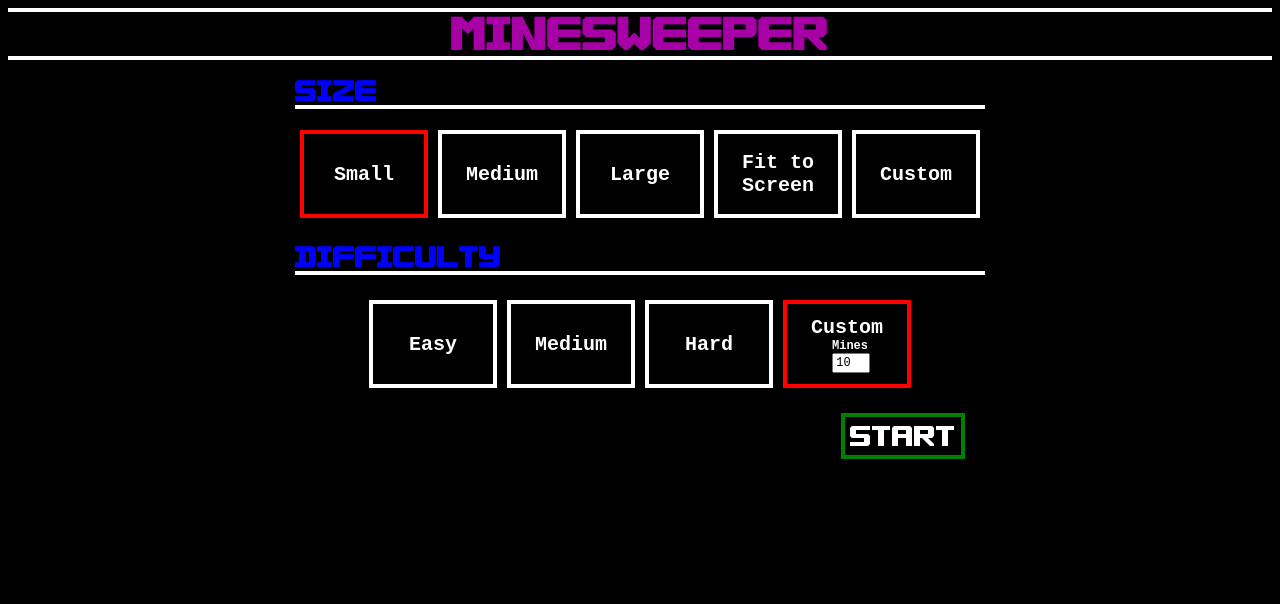
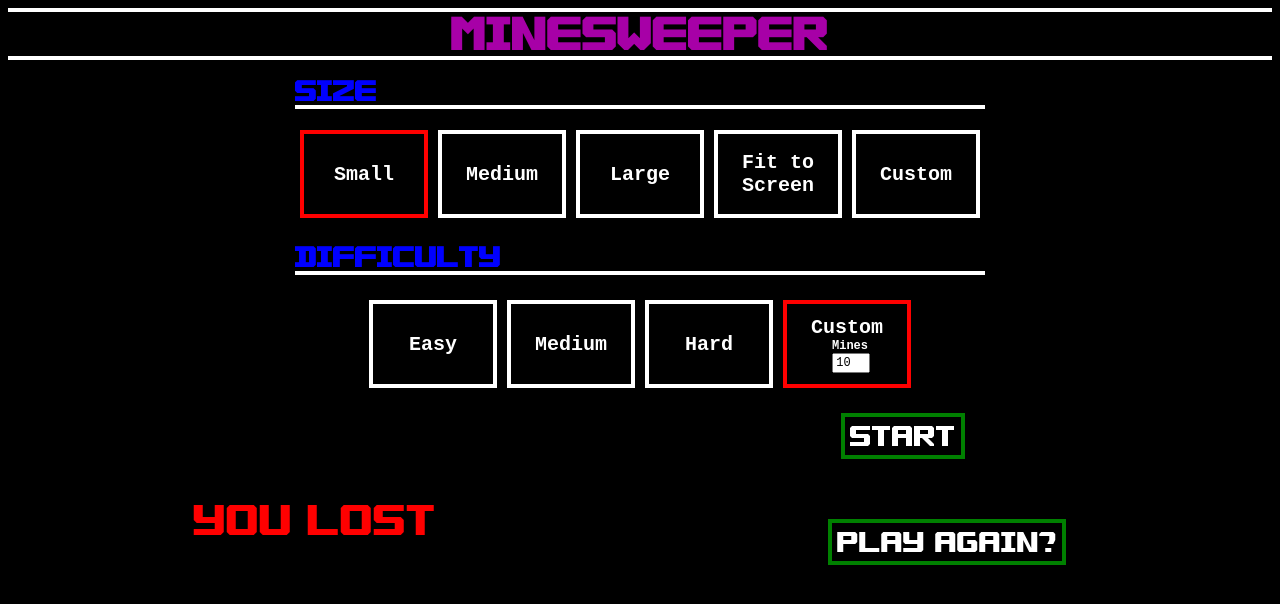
Before and after one commit to rachel2bester/minesweeper, a website built with webpack: page src/index.html in a window 1280 px wide. Built offline with nearby package versions, Linux system fonts and the light colour scheme.

Commit message:
started end screen

```diff
--- a/src/index.html
+++ b/src/index.html
@@ -55,5 +55,11 @@
     </div>
 
     <div class="field"></div>
+
+    <div class="end">
+        <div class="end__message">You Lost</div>
+        <div class="end__button">Play Again?</div>
+    </div>
+
 </body>
 </html>
--- a/src/script.js
+++ b/src/script.js
@@ -315,8 +315,8 @@
             console.log(screen.height + "   " + screen.width)
             break;
         default:
-            height = heightInput.value;
-            width = widthInput.value;
+            height = document.querySelector("#height").value;
+            width = document.querySelector("#width").value;
     }
 
     return {
@@ -350,3 +350,5 @@
 sizeOptions.forEach((option) => option.addEventListener("click", onSizeOptionChange))
 difficultyOptions.forEach((option) => option.addEventListener("click", onDifficultyOptionChange))
 flag.addEventListener("click", toggleFlag)
+
+//easy 7/100 Medium 15/100 Hard 30/100
--- a/src/styles.scss
+++ b/src/styles.scss
@@ -3,3 +3,4 @@
 @use "styles/body";
 @use "styles/settings";
 @use "styles/flag";
+@use "styles/end";
--- /dev/null
+++ b/src/styles/_end.scss
@@ -0,0 +1,32 @@
+@use "./variables" as *;
+@use "./mixin" as *;
+
+.end {
+    display: flex;
+    width: 100%;
+    justify-content: space-around;
+    flex-wrap: wrap;
+    font-family: $primary-font;
+
+    &__message {
+        color: red;
+        font-size: 30px;
+    }
+    &__button {
+        color: white;
+        padding:5px;
+        margin: 20px;
+        font-size: 20px;
+        align-self: flex-end;
+        background-color: black;
+        border: 4px green solid;
+        font-family: $primary-font;
+
+        &:hover {
+            border: 4px blue solid;
+        }
+
+    }
+
+
+}
```
Also changed, not shown: build/index.html, build/script.js.
